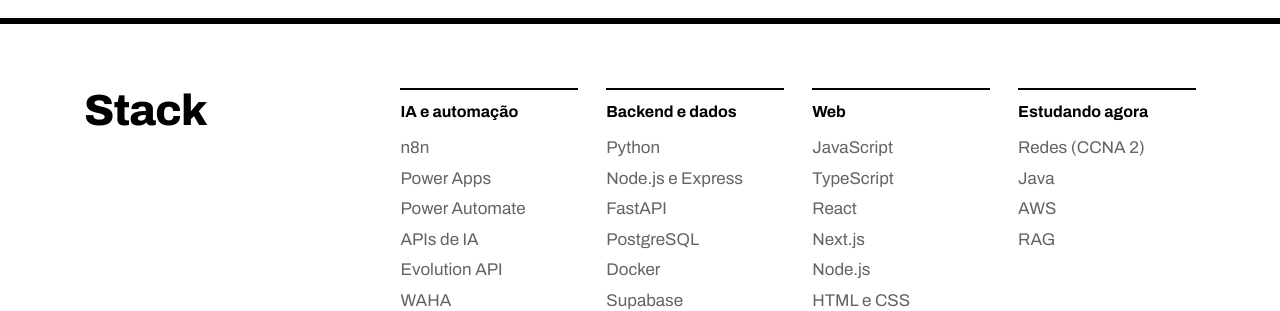
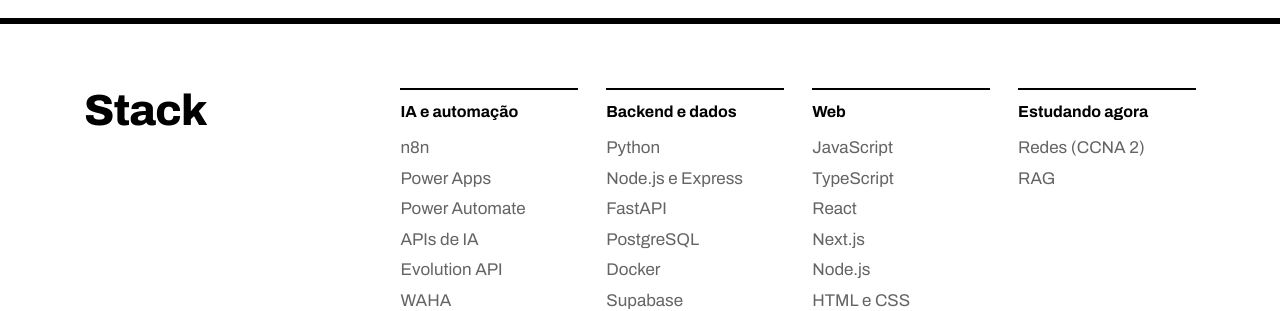
Before and after one commit to Kenzokishi/Kenzokishi.github.io, a plain HTML site: page index.html in a window 1280 px wide. Shown: the part 4560-4871 px from the top of the page. Drawn offline with Linux system fonts and the light colour scheme.

Commit message:
Ajusta a lista do que estou estudando

```diff
--- a/index.html
+++ b/index.html
@@ -166,7 +166,7 @@ footer{padding-block:28px 40px;color:var(--grey);font-size:14px;border-top:2px s
         <div><h3 data-i="s1">IA e automação</h3><ul><li>n8n</li><li>Power Apps</li><li>Power Automate</li><li data-i="s1v">APIs de IA</li><li>Evolution API</li><li>WAHA</li></ul></div>
         <div><h3 data-i="s2">Backend e dados</h3><ul><li>Python</li><li>Node.js e Express</li><li>FastAPI</li><li>PostgreSQL</li><li>Docker</li><li>Supabase</li><li>MySQL</li><li>Power BI e DAX</li><li>SQL</li></ul></div>
         <div><h3 data-i="s3">Web</h3><ul><li>JavaScript</li><li>TypeScript</li><li>React</li><li>Next.js</li><li>Node.js</li><li>HTML e CSS</li></ul></div>
-        <div><h3 data-i="s4">Estudando agora</h3><ul><li data-i="s4v">Redes (CCNA 2)</li><li>Java</li><li>AWS</li><li>RAG</li></ul></div>
+        <div><h3 data-i="s4">Estudando agora</h3><ul><li data-i="s4v">Redes (CCNA 2)</li><li>RAG</li></ul></div>
       </div>
       <div class="edu">
         <div><h3 data-i="x0">Experiência</h3><ul><li data-i="x1">Consultor de tecnologia (freelancer), 2024 até hoje: sites, sistemas web, bots de WhatsApp e automações para comércios locais</li><li data-i="x2">Jovem aprendiz no Grupo Energisa (DCMD), out/2024 a fev/2026: apps em Power Apps para projetos elétricos e automações com Python e n8n, com reconhecimento interno</li></ul></div>
```
